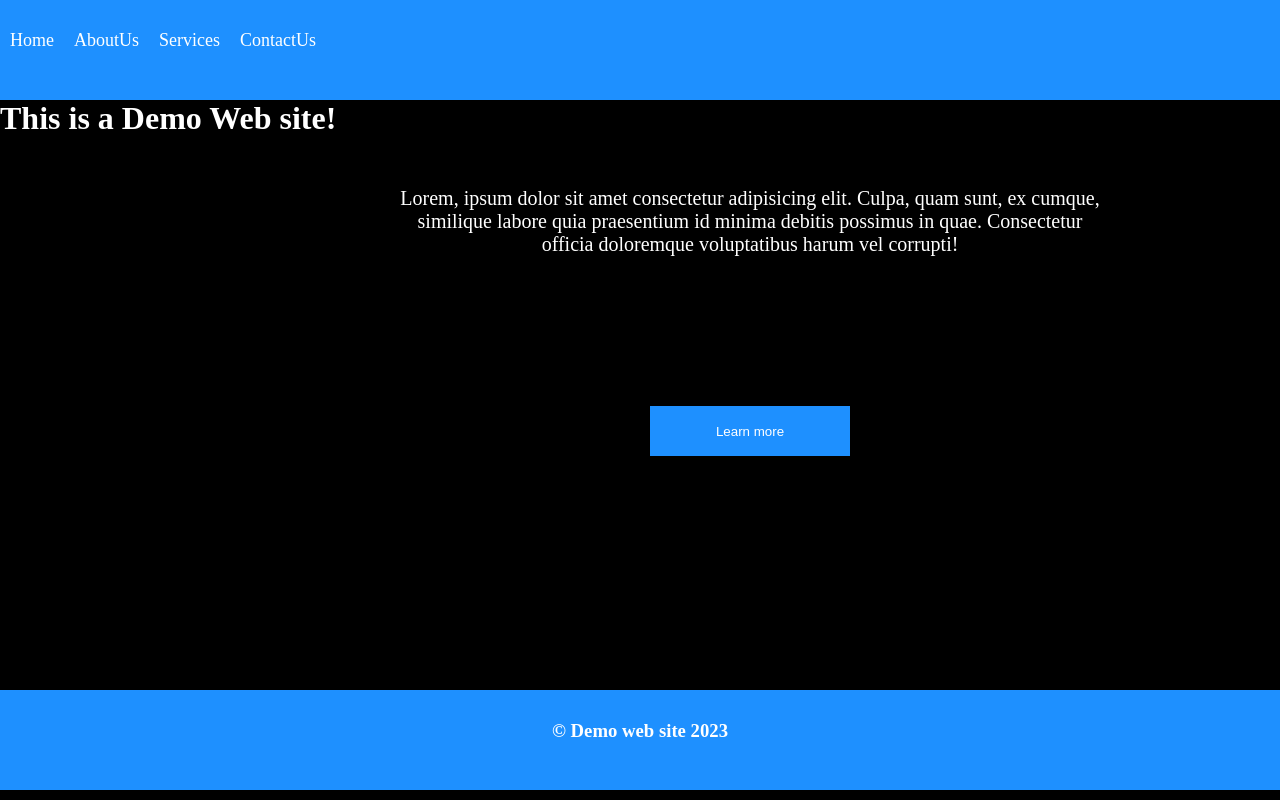
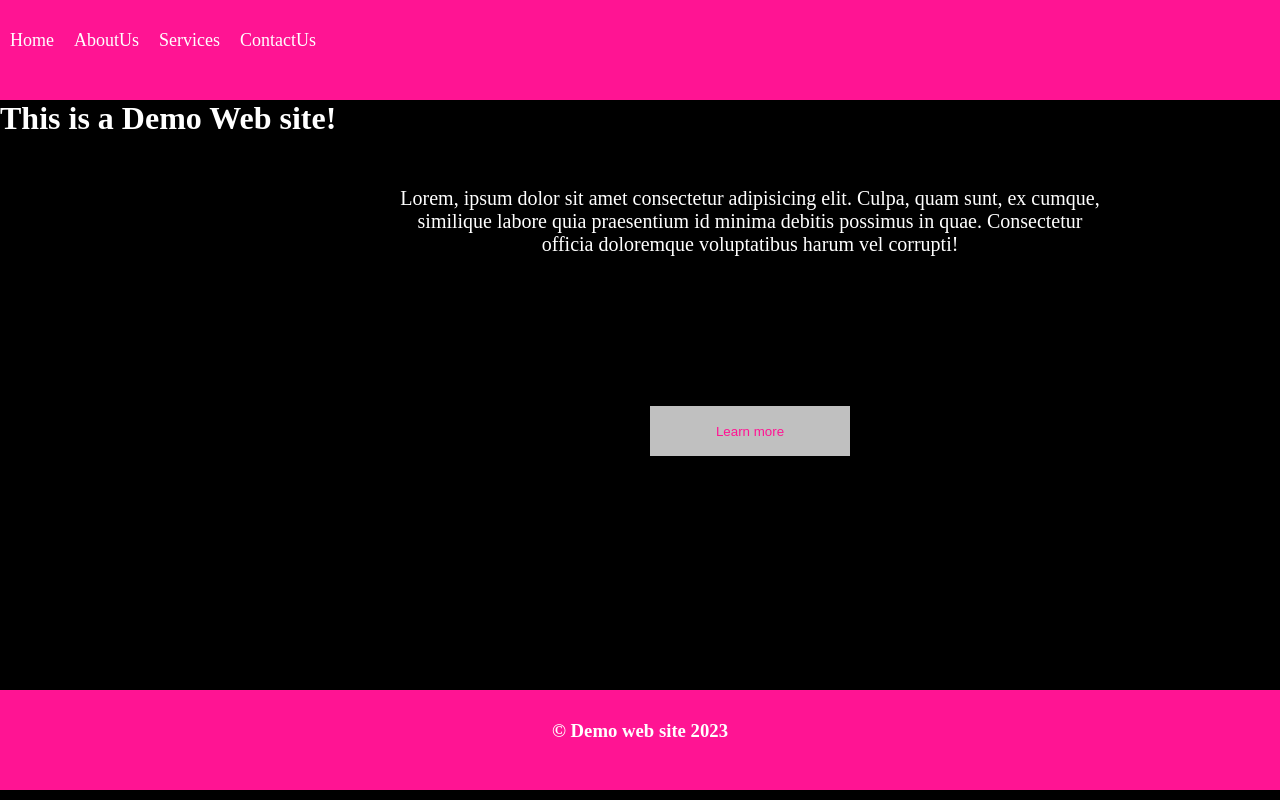
Before and after one commit to mygracey/testbranch, a plain HTML site: page index.html in a window 1280 px wide. Drawn offline with Linux system fonts and the light colour scheme.

Commit message:
version two

```diff
--- a/styles.css
+++ b/styles.css
@@ -12,7 +12,7 @@
 .navbar{
     width:100%;
     height:100px;
-    background:dodgerblue;
+    background:deeppink;
 }
 
 ul{
@@ -48,8 +48,8 @@ ul a{
 #btnlearn{
     width:200px;
     height:50px;
-    background:dodgerblue;
-    color:white;
+    background:silver;
+    color:deeppink;
     position:relative;
     top:200px;
     left:650px;
@@ -60,7 +60,7 @@ ul a{
 .footer{
     width:100%;
     height:100px;
-    background:dodgerblue;
+    background:deeppink;
     color:white;
     position:relative;
     top:90px;
```
